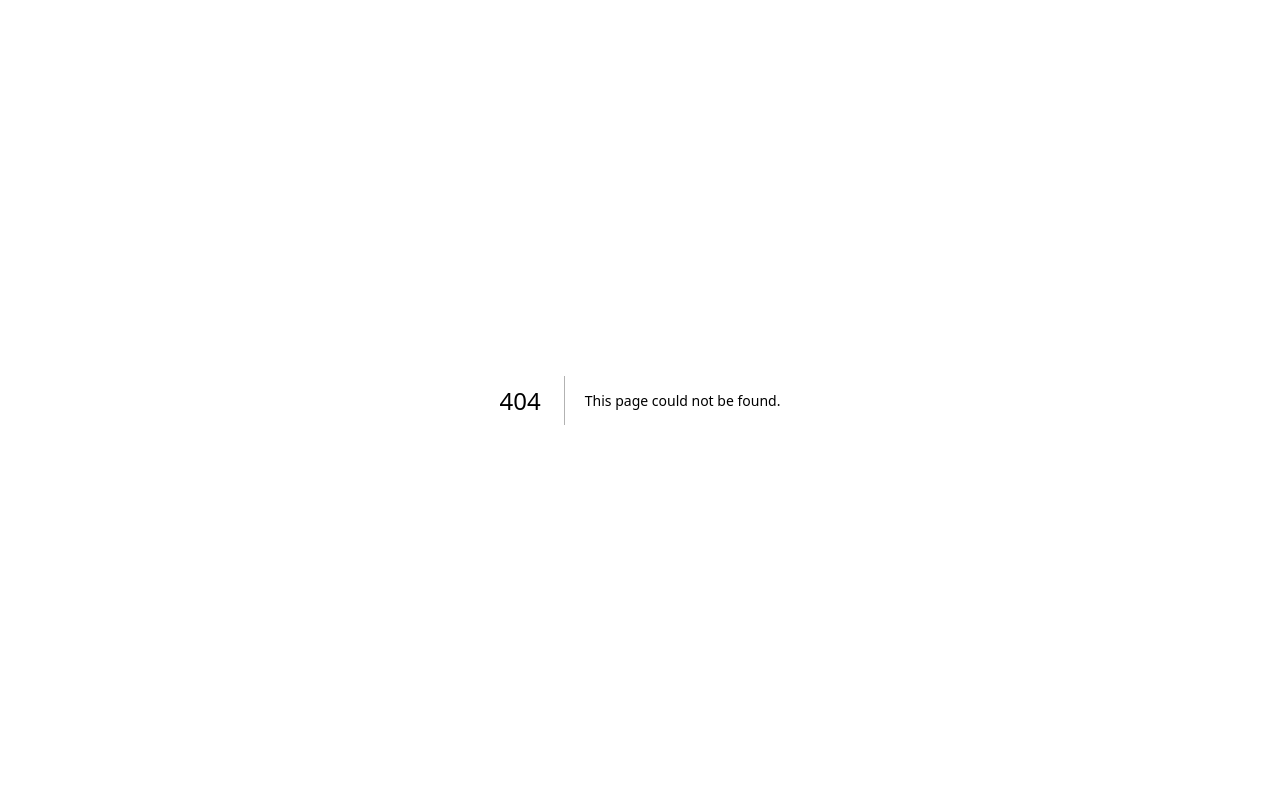
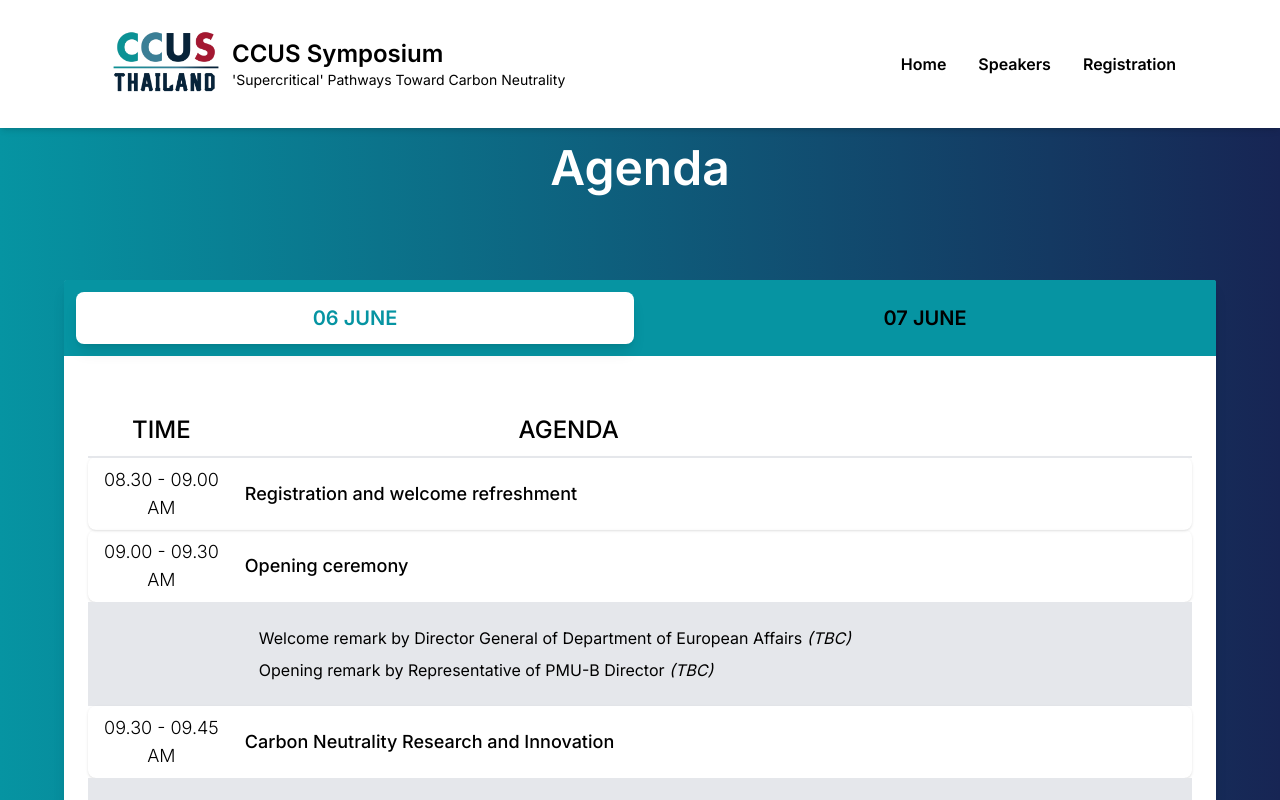
Before and after one commit to thunyoubun/ccs-registration, a Next.js app: page /agenda in a window 1280 px wide. Before the commit this address had no page. Shown: the top 800 px of the page. Built offline with nearby package versions, Linux system fonts and the light colour scheme.

Commit message:
update ui

```diff
--- a/src/app/Components/CardSponsor.tsx
+++ b/src/app/Components/CardSponsor.tsx
@@ -14,12 +14,14 @@ function CardSponsor({
       <Image
         src={path}
         alt={nameCompany1}
-        width={128}
-        height={128}
-        className=" object-contain h-32 w-32 "
+        width={300}
+        height={300}
+        className=" object-contain h-40 w-80"
       />
       <div className="text-center">
-        <h5 className="text-base font-semibold">{nameCompany1}</h5>
+        <h5 className="text-base font-semibold text-teal-500">
+          {nameCompany1}
+        </h5>
         <h5 className="text-sm font-light">{nameCompany2}</h5>
       </div>
     </div>
--- a/src/app/Components/FooterSponsor.tsx
+++ b/src/app/Components/FooterSponsor.tsx
@@ -28,7 +28,7 @@ function FooterSponsor() {
             nameCompany2={"Royal Thai Embassy, Copenhagen, Denmark"}
           />
           <CardSponsor
-            path={"/images/sponsors/images.png"}
+            path={"/images/sponsors/สอทnew.png"}
             nameCompany1={"สถานเอกอัครราชทูต ณ กรุงออสโล"}
             nameCompany2={"Royal Thai Embassy, Oslo"}
           />
--- a/src/app/Components/Navbar.tsx
+++ b/src/app/Components/Navbar.tsx
@@ -68,17 +68,17 @@ const Navbar = ({ path }: NavbarProps) => {
                 <Link href="/">Home</Link>
               </li>
             )}
-            {path !== "keynote-speakers" && (
+            {path !== "speakers" && (
               <li className="hover:scale-105 font-semibold hover:drop-shadow-md transition ease-out delay-50">
-                <Link href="/keynote-speakers">Speakers</Link>
+                <Link href="/speakers">Speakers</Link>
               </li>
             )}
-            {path !== "program" && (
+            {path !== "agenda" && (
               <li className="hover:scale-105 font-semibold hover:drop-shadow-md transition ease-out delay-50">
-                <Link href="/program">Agenda</Link>
+                <Link href="/agenda">Agenda</Link>
               </li>
             )}
-            {path !== "/register" && (
+            {path !== "register" && (
               <li className="hover:scale-105 font-semibold hover:drop-shadow-md transition ease-out delay-50">
                 <Link href="/register">Registration</Link>
               </li>
@@ -110,19 +110,19 @@ const Navbar = ({ path }: NavbarProps) => {
               </Link>
             </li>
           )}
-          {path !== "/keynote-speakers" && (
+          {path !== "speakers" && (
             <li className="hover:scale-105 font-semibold hover:drop-shadow-md transition ease-out delay-50">
-              <Link href="/keynote-speakers">
-                <h1 className=" uppercase">Keynote speakers</h1>
+              <Link href="/speakers">
+                <h1 className=" uppercase">Speakers</h1>
               </Link>
             </li>
           )}
-          {path !== "program" && (
+          {path !== "agenda" && (
             <li className="hover:scale-105 font-semibold hover:drop-shadow-md transition ease-out delay-50">
-              <Link href="/program">Programme</Link>
+              <Link href="/agenda">Agenda</Link>
             </li>
           )}
-          {path !== "/register" && (
+          {path !== "register" && (
             <li className="hover:scale-105 font-semibold hover:drop-shadow-md transition ease-out delay-50">
               <Link href="/register">Registration</Link>
             </li>
--- a/src/app/Components/RegistrationMap.tsx
+++ b/src/app/Components/RegistrationMap.tsx
@@ -13,7 +13,10 @@ function RegistrationMap() {
         <h1 className="font-medium text-3xl lg:text-5xl text-center">
           Location
         </h1>
-        <h1 className="text-center p-2"><span className="font-semibold">6 - 7 June</span>, at room Nakorn Rangsit 1 - 2, Novotel Bangkok Future Park Rangsit, Bangkok, Thailand</h1>
+        <h1 className="text-center p-2">
+          <span className="font-semibold">6 - 7 June</span>, at room Nakorn
+          Rangsit 1 - 2, Novotel Bangkok Future Park Rangsit, Bangkok, Thailand
+        </h1>
       </div>
       <div className=" flex justify-center relative">
         <iframe
--- a/src/app/Screens/Direction.tsx
+++ b/src/app/Screens/Direction.tsx
@@ -80,8 +80,9 @@ export default function Direction() {
           <div className="w-full bg-white rounded-lg">
             <div className="text-center p-4">
               <h3 className="">
-                <span className=" font-semibold">6 -7 June</span>, at room Nakorn Rangsit 1 - 2, Novotel
-                Bangkok Future Park Rangsit, Bangkok, Thailand
+                <span className=" font-semibold">6 -7 June</span>, at room
+                Nakorn Rangsit 1 - 2, Novotel Bangkok Future Park Rangsit,
+                Bangkok, Thailand
               </h3>
             </div>
             <div className="mx-4 mb-4 md:h-fit h-72 relative ">
@@ -106,7 +107,7 @@ export default function Direction() {
           </div>
         </div>
 
-        <div className="w-full md:flex grid gap-8 ">
+        {/* <div className="w-full md:flex grid gap-8 ">
           <div className="w-full md:w-1/2 px-8  ">
             <div className="p-6 flex flex-col justify-center gap-4">
               <h1 className="text-white text-3xl font-semibold">
@@ -237,7 +238,7 @@ export default function Direction() {
               </div>
             </div>
           </div>
-        </div>
+        </div> */}
       </div>
     </div>
   );
--- a/src/app/Screens/Main.tsx
+++ b/src/app/Screens/Main.tsx
@@ -28,13 +28,13 @@ export default function Main() {
             className=" bg-white rounded-3xl w-fit py-1 px-2 shadow-lg transition ease-in-out delay-150 hover:scale-105 "
           >
             <h1>
-              6 - 7 June, at room Nakorn Rangsit 1- 2, Novotel Bangkok Future Park Rangsit, Bangkok,
-              Thailand
+              6 - 7 June, at room Nakorn Rangsit 1- 2, Novotel Bangkok Future
+              Park Rangsit, Bangkok, Thailand
               <FaArrowRightLong className="mx-2 inline" />
             </h1>
           </button>
 
-          <Link href="/programme">
+          <Link href="/agenda">
             <button className="mt-6 bg-transparent shadow-xl border-2 border-white rounded-lg p-2 text-white hover:scale-105 transition ease-in-out delay-150 ">
               <h1>Full use Agenda</h1>
             </button>
@@ -53,8 +53,8 @@ export default function Main() {
             <h1 className=" font-bold text-2xl text-center">
               {/* The International Symposium for Carbon Capture, Utilization and
               Storage (CCUS) */}
-              International CCUS Symposium: &apos;Supercritical&apos;
-              Pathways Toward Carbon Neutrality
+              International CCUS Symposium: &apos;Supercritical&apos; Pathways
+              Toward Carbon Neutrality
             </h1>
             <p className=" text-justify">
               Thailand has pledged for carbon neutrality and net zero emissions
--- a/src/app/Screens/Schedule.tsx
+++ b/src/app/Screens/Schedule.tsx
@@ -13,7 +13,10 @@ function RowDataSimple({ data }: { data: IProgrammeData[] }) {
       key={schedule.time}
     >
       <td>{schedule.time}</td>
-      <td className="text-left" dangerouslySetInnerHTML={{__html: schedule.topic}} />
+      <td
+        className="text-left"
+        dangerouslySetInnerHTML={{ __html: schedule.topic }}
+      />
       <td>{schedule.group != "None" ? schedule.group : ""}</td>
     </tr>
   ));
@@ -40,8 +43,8 @@ export default function Schedule() {
           <div className="w-full flex gap-2">
             <button
               onClick={() => {
-                handleTab()
-                setSelectData(ScheduleData.programmeSchedule06)
+                handleTab();
+                setSelectData(ScheduleData.programmeSchedule06);
               }}
               className={` ${
                 activeTab ? "bg-white text-teal-500 shadow-lg" : "text-black"
@@ -51,8 +54,8 @@ export default function Schedule() {
             </button>
             <button
               onClick={() => {
-                handleTab()
-                setSelectData(ScheduleData.programmeSchedule07)
+                handleTab();
+                setSelectData(ScheduleData.programmeSchedule07);
               }}
               className={`${
                 !activeTab ? "bg-white text-teal-500 shadow-lg" : "text-black"
@@ -73,7 +76,14 @@ export default function Schedule() {
                 </tr>
               </thead>
               <tbody>
-                {selectData.length > 1? <RowDataSimple data={selectData} />: <tr><td></td><td className="text-center text-xl">To be announced...</td></tr>}
+                {selectData.length > 1 ? (
+                  <RowDataSimple data={selectData} />
+                ) : (
+                  <tr>
+                    <td></td>
+                    <td className="text-center text-xl">To be announced...</td>
+                  </tr>
+                )}
               </tbody>
             </table>
           </div>
@@ -81,7 +91,7 @@ export default function Schedule() {
           <div className="w-full border"></div>
           <div className="w-full flex justify-center ">
             <button className="  w-fit  bg-white   border-2 border-teal-600 rounded-lg p-2 text-teal-500 hover:scale-105 transition ease-in-out delay-150 ">
-              <Link href={"/programme"}>
+              <Link href={"/agenda"}>
                 <h1>Full use Agenda</h1>
               </Link>
             </button>
--- a/src/app/program/page.tsx
+++ b/src/app/agenda/page.tsx
@@ -8,7 +8,7 @@ function ProgrammePage() {
   return (
     <header>
       <div className="relative">
-        <Navbar path={"programme"} />
+        <Navbar path={"agenda"} />
         <ToTop />
         <ProgrammeBody />
         <FooterSponsor />
--- a/src/app/register/page.tsx
+++ b/src/app/register/page.tsx
@@ -8,7 +8,7 @@ function RegistrationPage() {
   return (
     <header>
       <div className="relative">
-        <Navbar path={"/registration"} />
+        <Navbar path={"register"} />
         <ToTop />
         <RegistrationBody />
         {/* Footer */}
--- a/src/app/keynote-speakers/page.tsx
+++ b/src/app/speakers/page.tsx
@@ -49,7 +49,7 @@ function KeynoteSpeakerPage() {
   return (
     <header>
       <div className="relative">
-        <Navbar path={"/"} />
+        <Navbar path={"speakers"} />
         <ToTop />
         <div className="mt-20 md:p-20 p-8  bg-gradient-to-r from-teal-500 to-blue-950 flex justify-center flex-col">
           <h2 className="text-white text-5xl p-8 text-center font-semibold">
```
Also changed, not shown: public/images/sponsors/LOGO_DMF_ENG.gif (added), public/images/sponsors/images.png, src/app/agenda/layout.tsx (renamed from src/app/program/layout.tsx), src/app/speakers/layout.tsx (renamed from src/app/keynote-speakers/layout.tsx).
